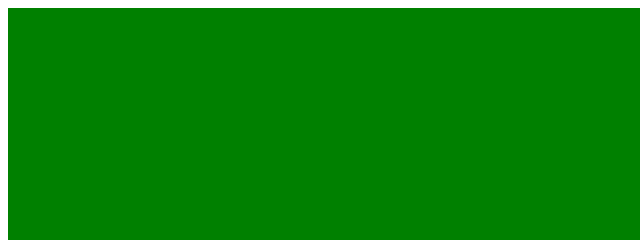
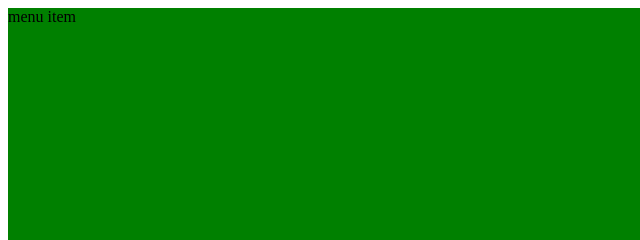
Before and after one commit to sumeetpatel2050/First_Project, a plain HTML site: page index.html in a window 1280 px wide. Shown: the top 240 px of the page, 0-640 px from the left. Drawn offline with Linux system fonts and the light colour scheme.

Commit message:
Update index.html

```diff
--- a/index.html
+++ b/index.html
@@ -7,6 +7,7 @@ First_page
 </head>
 <body>
   <div style = "height: 40%; width: 100%; background-color: green;">
+    <P class = "menu">menu item</P>
   </div>
 </body>
 </html>
```
